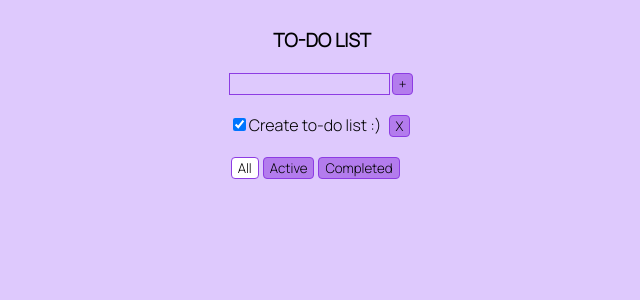
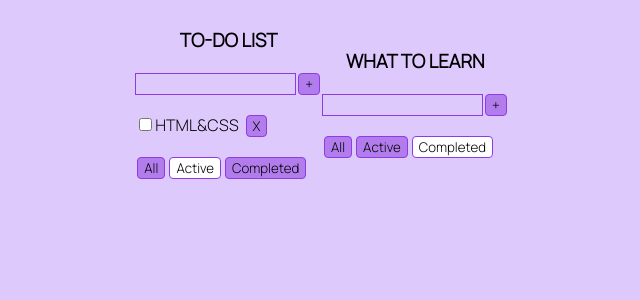
Before and after one commit to TatyanaZakiryanova/To-do-list, a React (Vite) app: page / in a window 1280 px wide. Shown: the top 300 px of the page, without its empty margins (318-958 px from the left). Built offline with nearby package versions, Linux system fonts and the light colour scheme.

Commit message:
created two independent lists

```diff
--- a/src/App.css
+++ b/src/App.css
@@ -28,7 +28,6 @@ button {
   background-color: rgb(179, 124, 237);
   border: 1px solid rgb(141, 60, 227);
   border-radius: 4px;
-  max-width: 100%;
 }
 
 input {
--- a/src/App.tsx
+++ b/src/App.tsx
@@ -5,55 +5,83 @@ import { v1 } from "uuid";
 
 export type FilterValuesType = "all" | "completed" | "active";
 
+type TodolistType = {
+  id: string;
+  title: string;
+  filter: FilterValuesType;
+};
+
 function App() {
-  let [tasks, setTasks] = useState<Array<TaskType>>([
-    {id: v1(), title: "Create to-do list :)", isDone: true}
-  ]);
 
-  let [filter, setFilter] = useState<FilterValuesType>("all");
-
-  function changeFilter(value: FilterValuesType) {
-    setFilter(value);
+  function changeFilter(value: FilterValuesType, todolistId: string) {
+    let todolist = todolists.find((tl) => tl.id === todolistId);
+    if (todolist) {
+      todolist.filter = value;
+      setTodolists([...todolists]);
+    }
   }
 
-  function removeTask(id: string) {
+  function removeTask(id: string, todolistId: string) {
+    let tasks = tasksObj[todolistId];
     let filteredTasks = tasks.filter((t) => t.id !== id);
-    setTasks(filteredTasks);
+    tasksObj[todolistId] = filteredTasks,
+    setTasks({...tasksObj});
   }
 
-  function addTask(title: string) {
-    let newTask = { id: v1(), title: title, isDone: false };
-    let newTasks = [newTask, ...tasks];
-    setTasks(newTasks);
+  function addTask(title: string, todolistId: string) {
+    let task = { id: v1(), title: title, isDone: false };
+    let tasks = tasksObj[todolistId];
+    let newTasks = [task, ...tasks];
+    tasksObj[todolistId] = newTasks;
+    setTasks({...tasksObj});
   }
 
-  function changeStatus(taskId: string, isDone: boolean) {
+  function changeStatus(taskId: string, isDone: boolean, todolistId: string) {
+    let tasks = tasksObj[todolistId];
     let task = tasks.find((t) => t.id === taskId);
     if (task) {
       task.isDone = isDone;
+      setTasks({...tasksObj});
   }
-    setTasks([...tasks]);
 }
 
-  let tasksForTodoList = tasks;
-  if (filter === "completed") {
-    tasksForTodoList = tasks.filter((t) => t.isDone === true);
-  }
-  if (filter === "active") {
-    tasksForTodoList = tasks.filter((t) => t.isDone === false);
-  }
+  let todolistId1 = v1();
+  let todolistId2 = v1();
+
+  let [todolists, setTodolists] = useState<Array<TodolistType>>([
+    { id: todolistId1, title: "TO-DO LIST", filter: "active" },
+    { id: todolistId2, title: "WHAT TO LEARN", filter: "completed" },
+  ]);
+
+  let [tasksObj, setTasks] = useState({
+    [todolistId1]: [{ id: v1(), title: "HTML&CSS", isDone: false }],
+    [todolistId2]: [{ id: v1(), title: "HELLO", isDone: false }],
+  });
 
   return (
     <div className="App">
+      {todolists.map((tl) => {
+        let tasksForTodoList = tasksObj[tl.id];
+        if (tl.filter === "completed") {
+          tasksForTodoList = tasksForTodoList.filter((t) => t.isDone === true);
+        }
+        if (tl.filter === "active") {
+          tasksForTodoList = tasksForTodoList.filter((t) => t.isDone === false);
+        }
+        return (
           <Todolist
-        title="TO-DO LIST"
+            key={tl.id}
+            id={tl.id}
+            title={tl.title}
             tasks={tasksForTodoList}
             removeTask={removeTask}
             changeFilter={changeFilter}
             addTask={addTask}
             changeTaskStatus={changeStatus}
-        filter={filter}
+            filter={tl.filter}
           />
+        );
+      })}
     </div>
   );
 }
--- a/src/Todolist.tsx
+++ b/src/Todolist.tsx
@@ -10,49 +10,49 @@ export type TaskType = {
 type PropsType = {
   title: string;
   tasks: Array<TaskType>;
-  removeTask: (id: string) => void;
-  changeFilter: (value: FilterValuesType) => void;
-  addTask: (title: string) => void;
-  changeTaskStatus: (taskId: string, isDone: boolean) => void;
+  removeTask: (id: string, todolistId: string) => void;
+  changeFilter: (value: FilterValuesType, todolistId: string) => void;
+  addTask: (title: string, todolistId: string) => void;
+  changeTaskStatus: (taskId: string, isDone: boolean, todolistId: string) => void;
   filter: FilterValuesType;
+  id: string,
 };
 
 export function Todolist(props: PropsType) {
-  const [newTaskTitle, setNewTaskTitle] = useState("");
-  const [error, setError] = useState<string | null>("");
+  const [title, setTitle] = useState("");
+  const [error, setError] = useState<string | null>(null);
 
-  const onNewTitleChangeHandler = (e: ChangeEvent<HTMLInputElement>) => {
-    setNewTaskTitle(e.currentTarget.value);
+  const onChangeHandler = (e: ChangeEvent<HTMLInputElement>) => {
+    setTitle(e.currentTarget.value);
   };
 
   const onKeyPressHandler = (e: KeyboardEvent<HTMLInputElement>) => {
     setError(null);
     if (e.charCode === 13) {
-      props.addTask(newTaskTitle);
-      setNewTaskTitle("");
+      addTask();
     }
   };
 
   const addTask = () => {
-    if (newTaskTitle.trim() !== "") {
-     props.addTask(newTaskTitle.trim());
-     setNewTaskTitle("");
+    if (title.trim() !== "") {
+     props.addTask(title.trim(), props.id);
+     setTitle("");
     } else {
       setError("Title is required");
     }
   }
 
-  const onAllClickHandler = () => props.changeFilter("all");
-  const onActiveClickHandler = () => props.changeFilter("active");
-  const onCompletedClickHandler = () => props.changeFilter("completed");
+  const onAllClickHandler = () => props.changeFilter("all", props.id);
+  const onActiveClickHandler = () => props.changeFilter("active", props.id);
+  const onCompletedClickHandler = () => props.changeFilter("completed", props.id);
 
   return (
     <div>
       <h3 className="header">{props.title}</h3>
       <div>
         <input
-          value={newTaskTitle}
-          onChange={onNewTitleChangeHandler}
+          value={title}
+          onChange={onChangeHandler}
           onKeyPress={onKeyPressHandler}
           className={error ? "error" : ""}
 
@@ -62,8 +62,9 @@ export function Todolist(props: PropsType) {
       </div>
       <ul className="taskline">
         {props.tasks.map((t) => {
+          const onClickHandler = () => props.removeTask(t.id, props.id);
           const onChangeHandler = (e: ChangeEvent<HTMLInputElement>) => {
-            props.changeTaskStatus(t.id, e.currentTarget.checked);
+            props.changeTaskStatus(t.id, e.currentTarget.checked, props.id);
           };
           return (
             <li key={t.id}>
@@ -73,11 +74,7 @@ export function Todolist(props: PropsType) {
                 checked={t.isDone}
               />
               <span className="tasktitle">{t.title}</span>
-              <button
-                onClick={() => {
-                  props.removeTask(t.id);
-                }}
-              >
+              <button onClick={onClickHandler}>
                 X
               </button>
             </li>
```
Lines whose indentation alone changed are shown as unchanged.
